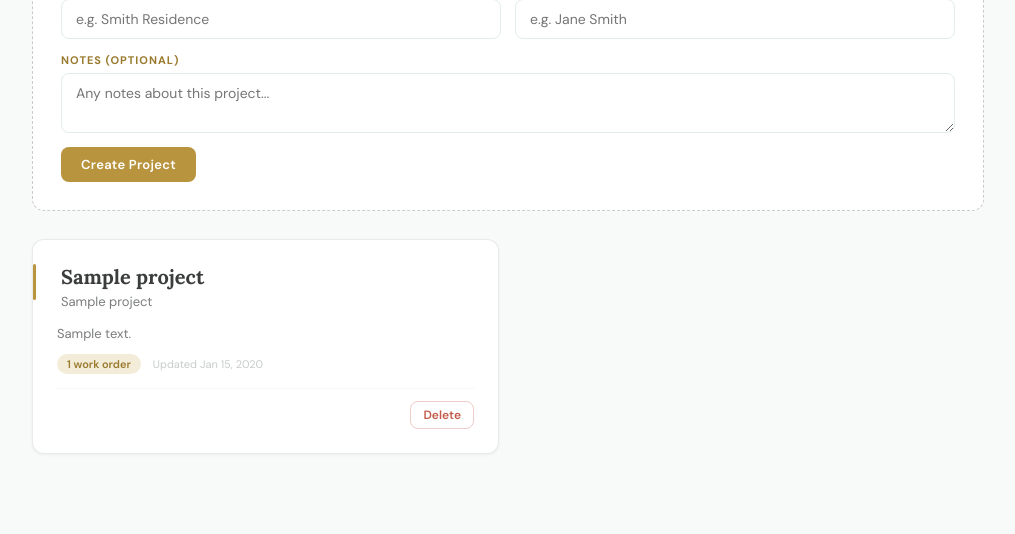
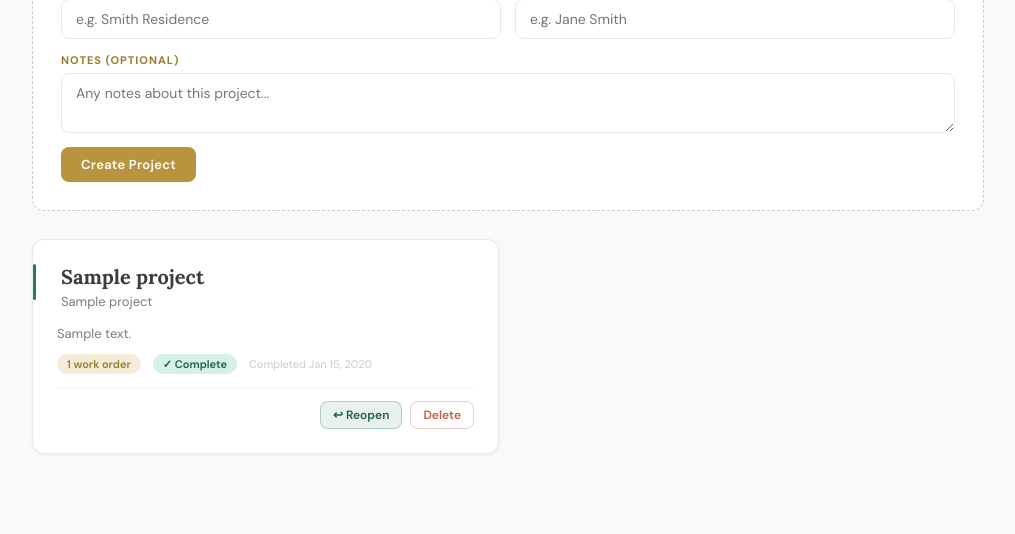
Before and after one commit to jonathanroth14/sararothinteriors, a Node server app: template views/projects.ejs in a window 1280 px wide. Shown: the part 280-814 px from the top of the page, without its empty margins (132-1147 px from the left). Run offline with Node 20, Linux system fonts and the light colour scheme; the template is opened without the code that fills it: most values are stand-ins (such as "Sample title", 1, 10 or a date in 2020).

Commit message:
Add Project Complete button to projects page
Mirrors the WO Sent button pattern exactly:
- Toggle button on each project card: 'Mark Complete' / 'Reopen'
- Green accent bar replaces gold on completed cards
- '✓ Complete' badge and completed date appear in card meta
- DB: completed (bool) + completed_at (timestamp) columns on projects
- Route: POST /projects/:id/toggle-completed

```diff
--- a/db/schema.sql
+++ b/db/schema.sql
@@ -33,6 +33,10 @@ CREATE TABLE IF NOT EXISTS work_orders (
 ALTER TABLE work_orders ADD COLUMN IF NOT EXISTS sent BOOLEAN DEFAULT FALSE;
 ALTER TABLE work_orders ADD COLUMN IF NOT EXISTS sent_at TIMESTAMP;
 
+-- Completed status for projects (safe to run on existing DBs)
+ALTER TABLE projects ADD COLUMN IF NOT EXISTS completed BOOLEAN DEFAULT FALSE;
+ALTER TABLE projects ADD COLUMN IF NOT EXISTS completed_at TIMESTAMP;
+
 -- Work Order Versions (every save creates a new version — nothing is ever lost)
 CREATE TABLE IF NOT EXISTS work_order_versions (
   id SERIAL PRIMARY KEY,
--- a/server.js
+++ b/server.js
@@ -152,6 +152,16 @@ app.post('/projects/:projectId/work-orders/:woId/toggle-sent', requireAuth, asyn
   } catch (err) {
     console.error(err);
     res.status(500).send('Error updating sent status: ' + err.message);
+  }
+});
+
+app.post('/projects/:projectId/toggle-completed', requireAuth, async (req, res) => {
+  try {
+    await db.toggleCompleted(req.params.projectId);
+    res.redirect('/projects');
+  } catch (err) {
+    console.error(err);
+    res.status(500).send('Error updating completed status: ' + err.message);
   }
 });
 
--- a/views/projects.ejs
+++ b/views/projects.ejs
@@ -45,6 +45,11 @@
   .btn-ghost:hover { background: var(--gold-pale); }
   .btn-danger-sm { background: transparent; color: var(--error); border: 1px solid rgba(196,91,74,0.3); padding: 5px 12px; font-size: 12px; border-radius: var(--radius); cursor: pointer; font-family: 'DM Sans', sans-serif; font-weight: 600; }
   .btn-danger-sm:hover { background: rgba(196,91,74,0.08); }
+  .btn-complete-sm { background: transparent; color: #2a7a5a; border: 1px solid rgba(42,122,90,0.3); padding: 5px 12px; font-size: 12px; border-radius: var(--radius); cursor: pointer; font-family: 'DM Sans', sans-serif; font-weight: 600; }
+  .btn-complete-sm:hover { background: rgba(42,122,90,0.08); }
+  .btn-complete-sm.is-complete { background: rgba(42,122,90,0.1); color: #1f6047; }
+  .meta-badge.complete { background: #d4f0e8; color: #1f6047; }
+  .project-card.is-complete .project-card-accent { background: #2a7a5a; }
 
   .container { max-width: 1000px; margin: 0 auto; padding: 36px 24px 80px; }
 
@@ -129,7 +134,7 @@
   }
   .meta-date { font-size: 11px; color: var(--light-gray); }
   .project-card-actions {
-    display: flex; justify-content: flex-end; margin-top: 14px;
+    display: flex; justify-content: flex-end; gap: 8px; margin-top: 14px;
     padding-top: 12px; border-top: 1px solid var(--mint-pale);
   }
 
@@ -201,7 +206,7 @@
       </div>
     <% } %>
     <% projects.forEach(p => { %>
-      <div class="project-card" onclick="window.location='/projects/<%= p.id %>'">
+      <div class="project-card<%= p.completed ? ' is-complete' : '' %>" onclick="window.location='/projects/<%= p.id %>'">
         <div class="project-card-accent"></div>
         <div class="project-card-name"><%= p.name %></div>
         <div class="project-card-client"><%= p.client_name || 'No client name' %></div>
@@ -210,9 +215,19 @@
         <% } %>
         <div class="project-card-meta">
           <span class="meta-badge"><%= p.work_order_count %> work order<%= p.work_order_count != 1 ? 's' : '' %></span>
-          <span class="meta-date">Updated <%= new Date(p.updated_at).toLocaleDateString('en-US', {month:'short',day:'numeric',year:'numeric'}) %></span>
+          <% if (p.completed) { %>
+            <span class="meta-badge complete">✓ Complete</span>
+          <% } %>
+          <% if (p.completed && p.completed_at) { %>
+            <span class="meta-date">Completed <%= new Date(p.completed_at).toLocaleDateString('en-US', {month:'short',day:'numeric',year:'numeric'}) %></span>
+          <% } else { %>
+            <span class="meta-date">Updated <%= new Date(p.updated_at).toLocaleDateString('en-US', {month:'short',day:'numeric',year:'numeric'}) %></span>
+          <% } %>
         </div>
         <div class="project-card-actions">
+          <form method="POST" action="/projects/<%= p.id %>/toggle-completed" onclick="event.stopPropagation()">
+            <button type="submit" class="btn-complete-sm<%= p.completed ? ' is-complete' : '' %>"><%= p.completed ? '↩ Reopen' : '✓ Mark Complete' %></button>
+          </form>
           <form method="POST" action="/projects/<%= p.id %>/delete" onsubmit="return confirm('Delete this project and all its work orders?')">
             <button type="submit" class="btn-danger-sm" onclick="event.stopPropagation()">Delete</button>
           </form>
```
Also changed, not shown: db/index.js (+13 -1 lines).
